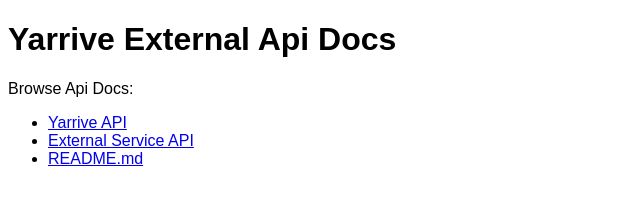
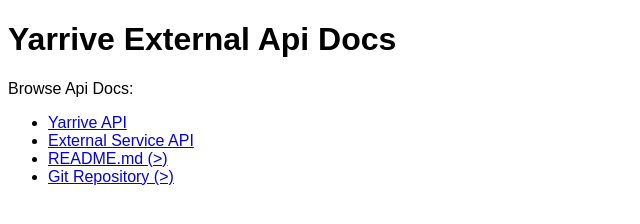
Before and after one commit to chax-at/yarrive-external-api-doc, a website: page index.html in a window 1280 px wide. Shown: the whole page, without its empty margins (0-640 px from the left). Drawn offline with Linux system fonts and the light colour scheme.

Commit message:
reference git repository and page

```diff
--- a/index.html
+++ b/index.html
@@ -16,7 +16,8 @@
   <ul>
     <li><a href="yarrive.html">Yarrive API</a></li>
     <li><a href="external-service.html">External Service API</a></li>
-    <li><a href="README.md">README.md</a></li>
+    <li><a href="https://github.com/chax-at/yarrive-external-api-doc/blob/main/README.md">README.md (>)</a></li>
+    <li><a href="https://github.com/chax-at/yarrive-external-api-doc">Git Repository (>)</a></li>
   </ul>
 </body>
 
```
Also changed, not shown: README.md.
